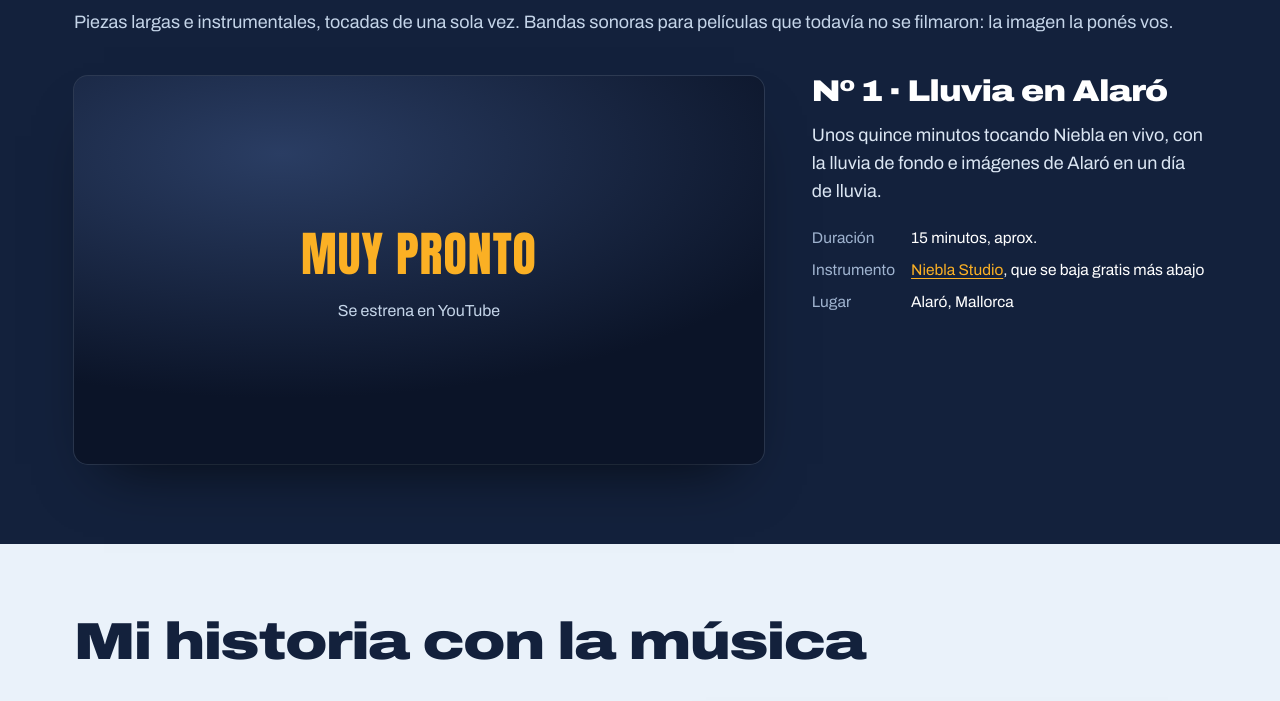
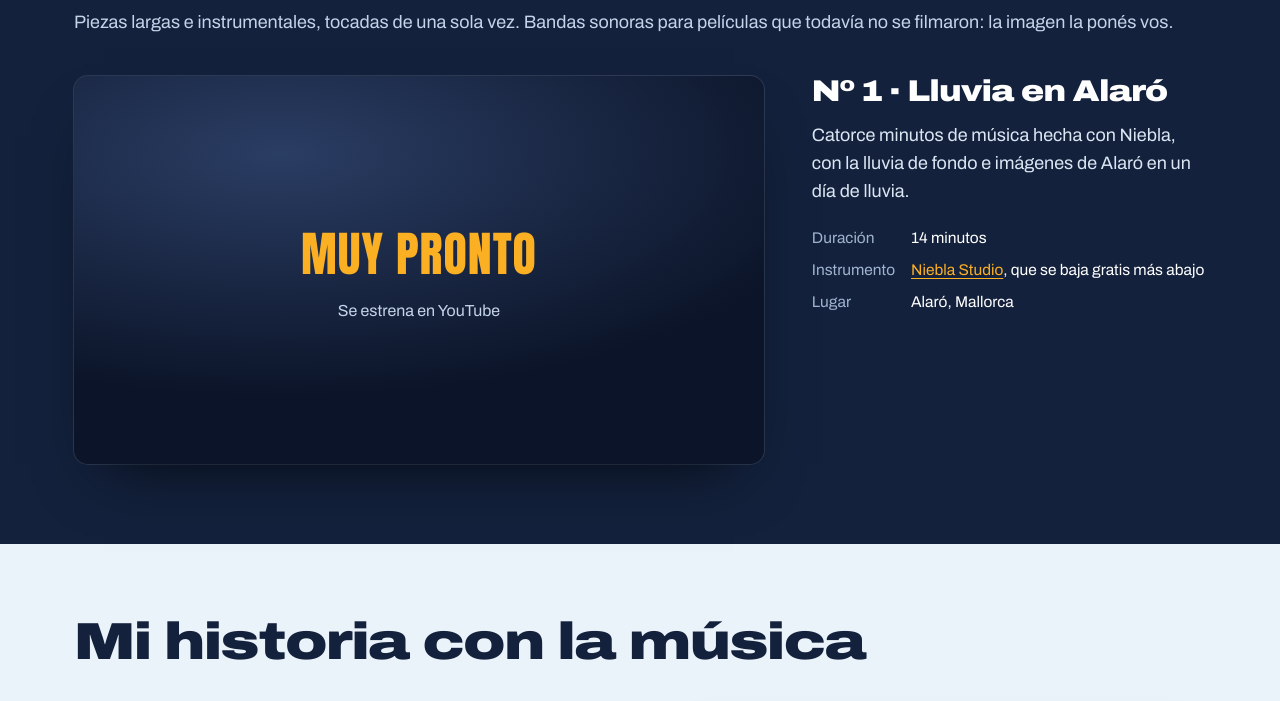
Before and after one commit to nikokubrick/saavedrismo, a plain HTML site: page index.html in a window 1280 px wide. Shown: the part 2500-3201 px from the top of the page. Drawn offline with Linux system fonts and the light colour scheme.

Commit message:
Lluvia en Alaró dura 14 minutos
Co-Authored-By: Claude Opus 5.5 <noreply@anthropic.com>
Claude-Session: https://claude.ai/code/session_0185iemKm9bXSynqm6vCjNN5

```diff
--- a/index.html
+++ b/index.html
@@ -297,9 +297,9 @@ footer p{margin:0 0 12px;color:var(--tinta-2);font-size:16.5px;max-width:36em}
       </div>
       <div class="ficha-peli">
         <h3>Nº 1 · Lluvia en Alaró</h3>
-        <p>Unos quince minutos tocando Niebla en vivo, con la lluvia de fondo e imágenes de Alaró en un día de lluvia.</p>
+        <p>Catorce minutos de música hecha con Niebla, con la lluvia de fondo e imágenes de Alaró en un día de lluvia.</p>
         <dl>
-          <dt>Duración</dt><dd>15 minutos, aprox.</dd>
+          <dt>Duración</dt><dd>14 minutos</dd>
           <dt>Instrumento</dt><dd><a href="#niebla">Niebla Studio</a>, que se baja gratis más abajo</dd>
           <dt>Lugar</dt><dd>Alaró, Mallorca</dd>
         </dl>
```
